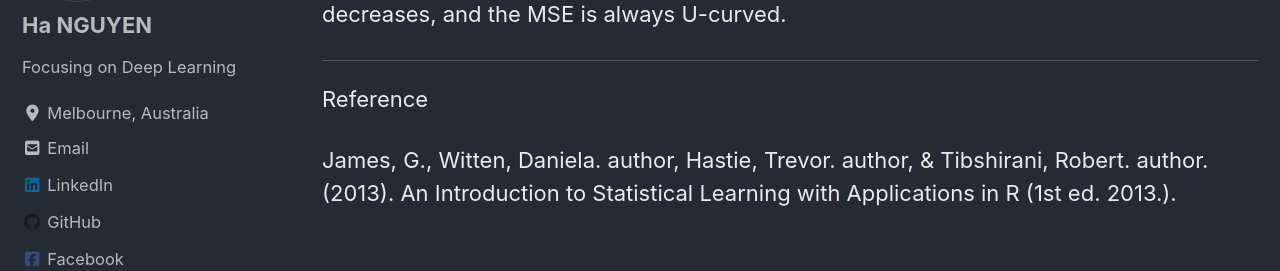
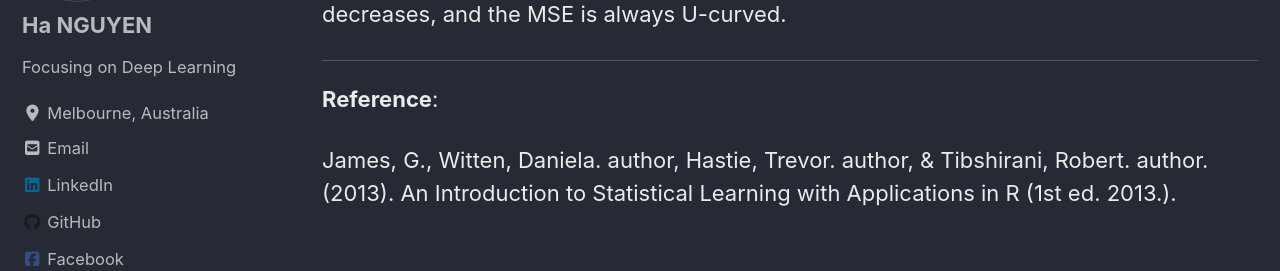
Before and after one commit to datasciblog/datasciblog.github.io, a Jekyll site: the page built from _posts/2019-07-08-model-selection-and-bias-variance-tradeoff.md, in a window 1280 px wide and 900 px high, scrolled down 4006 px. Shown: the part 174-445 px from the top of the window. Built offline with Jekyll 4.4.1, drawn with Linux system fonts in a browser that asks for light colours; cached includes are drawn as plain includes; nearby versions of some CDN libraries; formulas are drawn with MathJax 3.

```diff
--- a/_posts/2019-07-08-model-selection-and-bias-variance-tradeoff.md
+++ b/_posts/2019-07-08-model-selection-and-bias-variance-tradeoff.md
@@ -65,6 +65,6 @@ Typically as the flexibility of $\hat{f}$ increases, the expected value $E[\hat{
 In short, as the flexibility of a model increases, the variance increases, the bias decreases, and the MSE is always U-curved.
 
 ***
-Reference
+**Reference**:
 
 James, G., Witten, Daniela. author, Hastie, Trevor. author, & Tibshirani, Robert. author. (2013). An Introduction to Statistical Learning with Applications in R (1st ed. 2013.).
```
